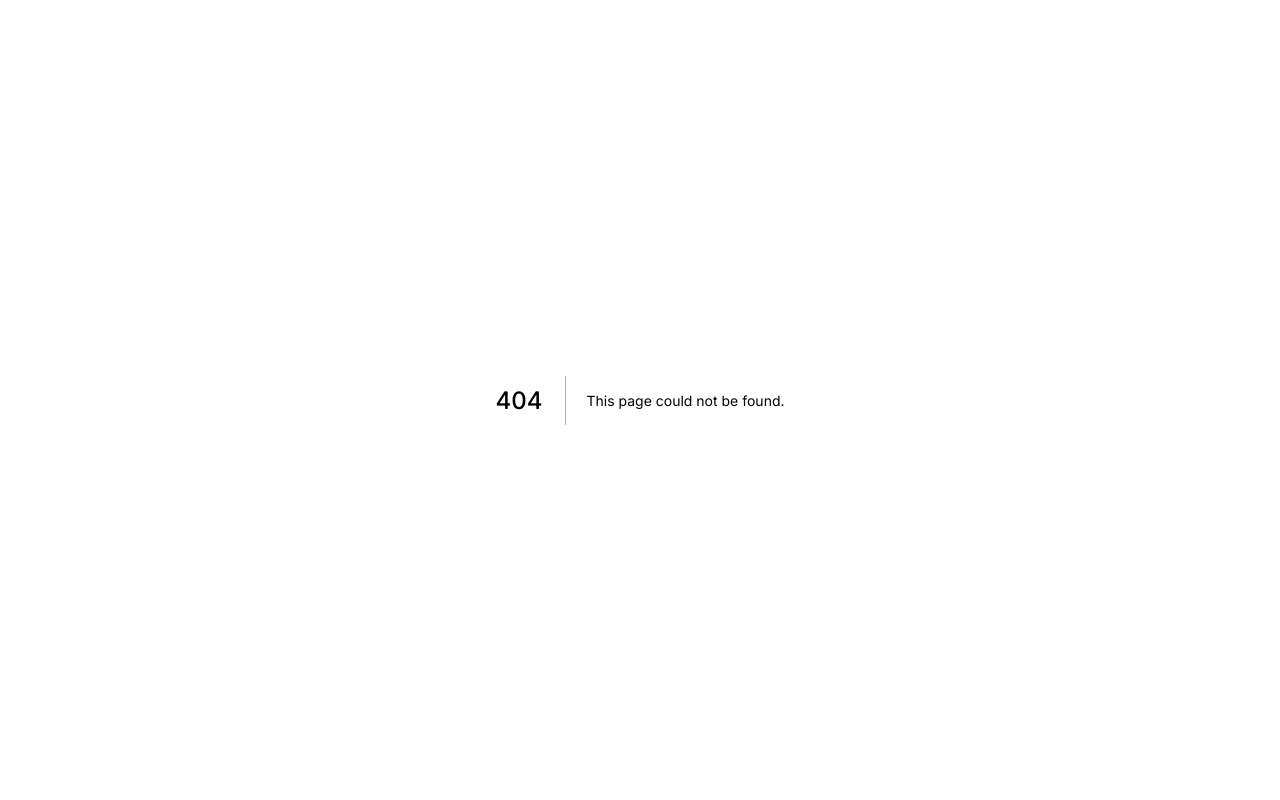
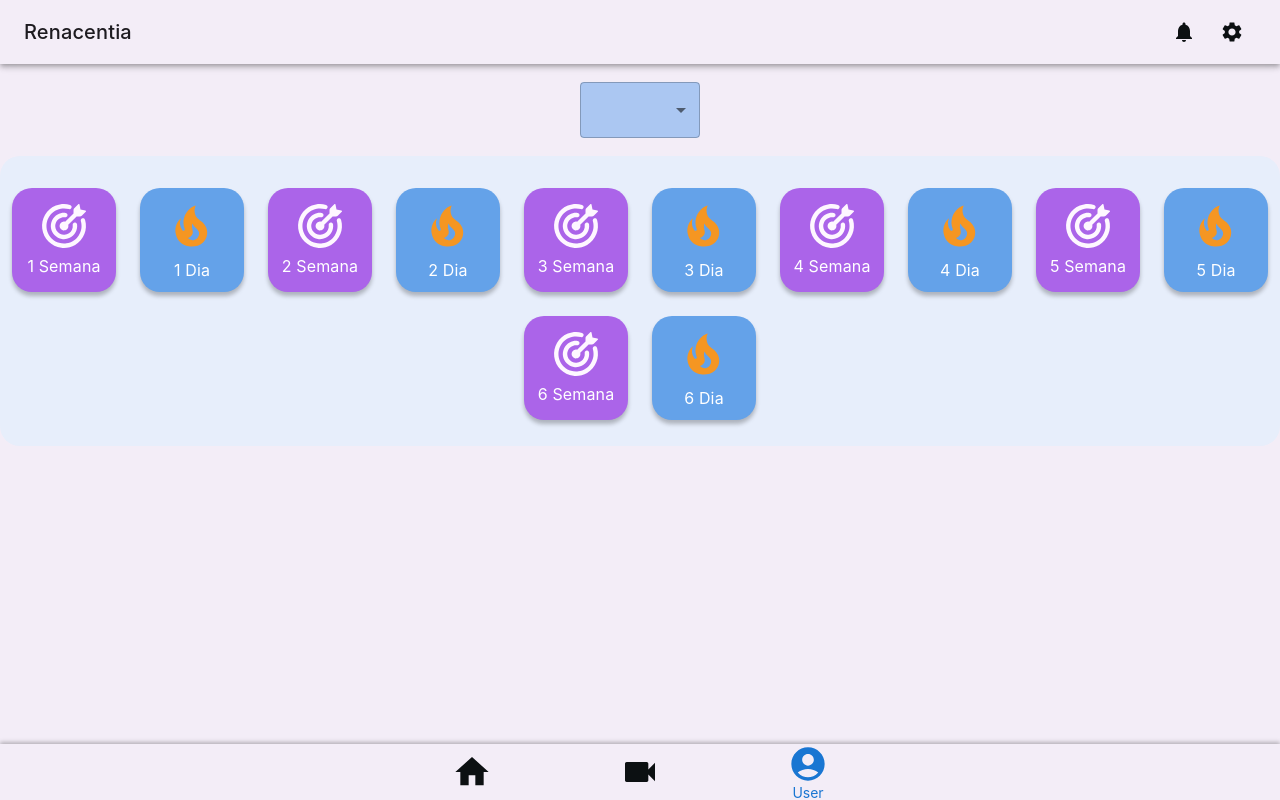
Before and after one commit to GATLA-Meditations/GATLA-Frontend, a Next.js app: page /achievements in a window 1280 px wide. Before the commit this address had no page. Built offline with nearby package versions, Linux system fonts and the light colour scheme.

Commit message:
GTL-177 creates the see all achievements of the user page

```diff
--- /dev/null
+++ b/src/pages/achievements/index.tsx
@@ -0,0 +1,52 @@
+import React, { useState } from 'react';
+import TopBar from '@/components/TopBar';
+import './styles.css';
+import NavBar from '@/components/NavBar';
+import Box from '@mui/material/Box';
+import AchievementsFilter from '@/components/AchievementsFilter';
+import Achievements from '@/components/Achievements';
+import '../../app/globals.css';
+
+const AchievementsScreen = () => {
+    const [option, setOption] = useState<string>('');
+
+    const achievements = [
+        { title: '1 Semana', type: 'week' },
+        { title: '1 Dia', type: 'streak' },
+        { title: '2 Semana', type: 'week' },
+        { title: '2 Dia', type: 'streak' },
+        { title: '3 Semana', type: 'week' },
+        { title: '3 Dia', type: 'streak' },
+        { title: '4 Semana', type: 'week' },
+        { title: '4 Dia', type: 'streak' },
+        { title: '5 Semana', type: 'week' },
+        { title: '5 Dia', type: 'streak' },
+        { title: '6 Semana', type: 'week' },
+        { title: '6 Dia', type: 'streak' },
+    ];
+
+    // useEffect(() => {
+    //     getAllAchievements();
+    // })
+
+    const handleAchievementChange = (event: string) => {
+        setOption(event);
+    };
+
+    return (
+        <Box height={'100vh'} style={{ backgroundColor: 'var(--bg-color)' }}>
+            <TopBar amtNotifications={0} selected={''} />
+            <div className={'button_content'}>
+                <AchievementsFilter
+                    achievements={['week1', 'week2']}
+                    handleAchievementChange={handleAchievementChange}
+                    selectedValue={option}
+                />
+            </div>
+            <Achievements achievements={achievements} />
+            <NavBar value={2} />
+        </Box>
+    );
+};
+
+export default AchievementsScreen;
--- a/src/pages/achivements/styles.css
+++ b/src/pages/achievements/styles.css
@@ -32,3 +32,12 @@ html,
     gap: 10px;
     flex-shrink: 0;
 }
+
+.button_content {
+    display: flex;
+    padding: 10px 12px;
+    align-items: center;
+    align-content: center;
+    flex-wrap: wrap;
+    justify-content: center;
+}
```
Also changed, not shown: src/pages/achivements/index.tsx (deleted, +0 -20 lines).
